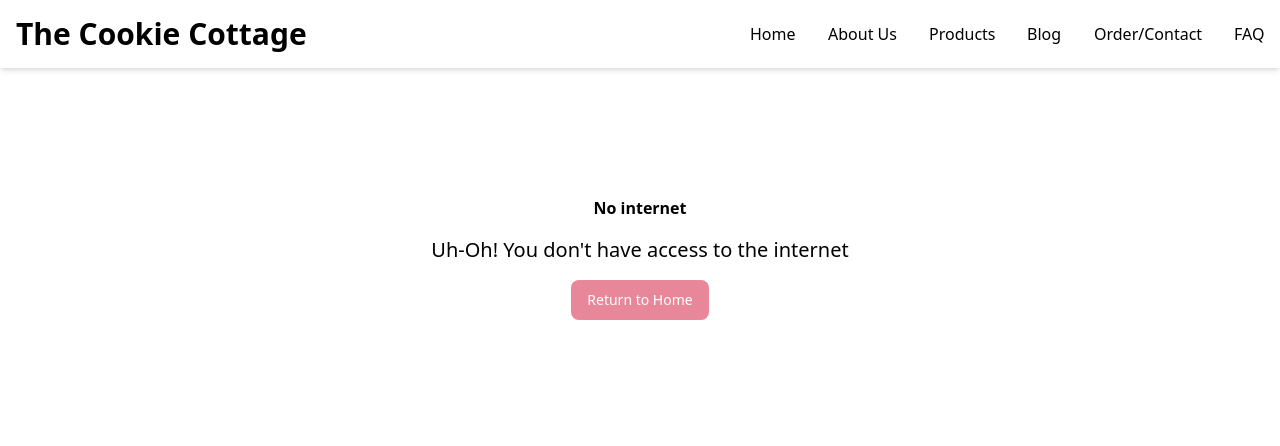
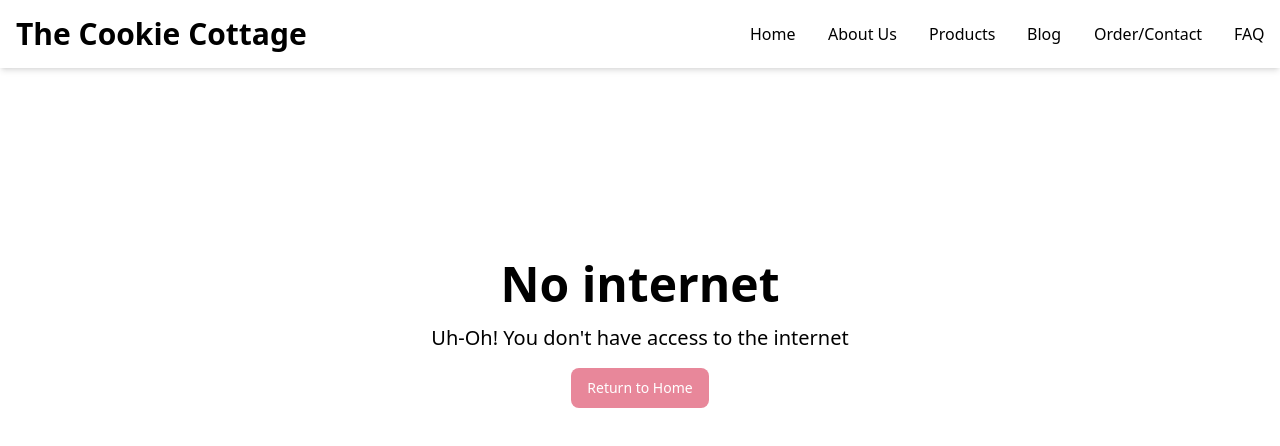
Before and after one commit to curatedcode/starter-v1, an Astro site: page /offline in a window 1280 px wide. Built offline with nearby package versions, Linux system fonts and the light colour scheme; Astro itself is replaced by a stand-in of ours.

Commit message:
make offline page match 404 page style

```diff
--- a/src/pages/offline.astro
+++ b/src/pages/offline.astro
@@ -5,8 +5,8 @@ import Layout from "../layouts/Layout.astro";
 
 <Layout title="Offline - SITE TITLE">
 	<div class="flex items-center justify-center">
-		<div class="text-center pt-32">
-			<h1 class="text-5x font-bold mb-4">No internet</h1>
+		<div class="text-center pt-48">
+			<h1 class="text-5xl font-bold mb-4">No internet</h1>
 			<p class="text-xl mb-4">Uh-Oh! You don't have access to the internet</p>
 			<a href="/" class={getButtonClass({ variant: "solid" })}>
 				Return to Home
```
